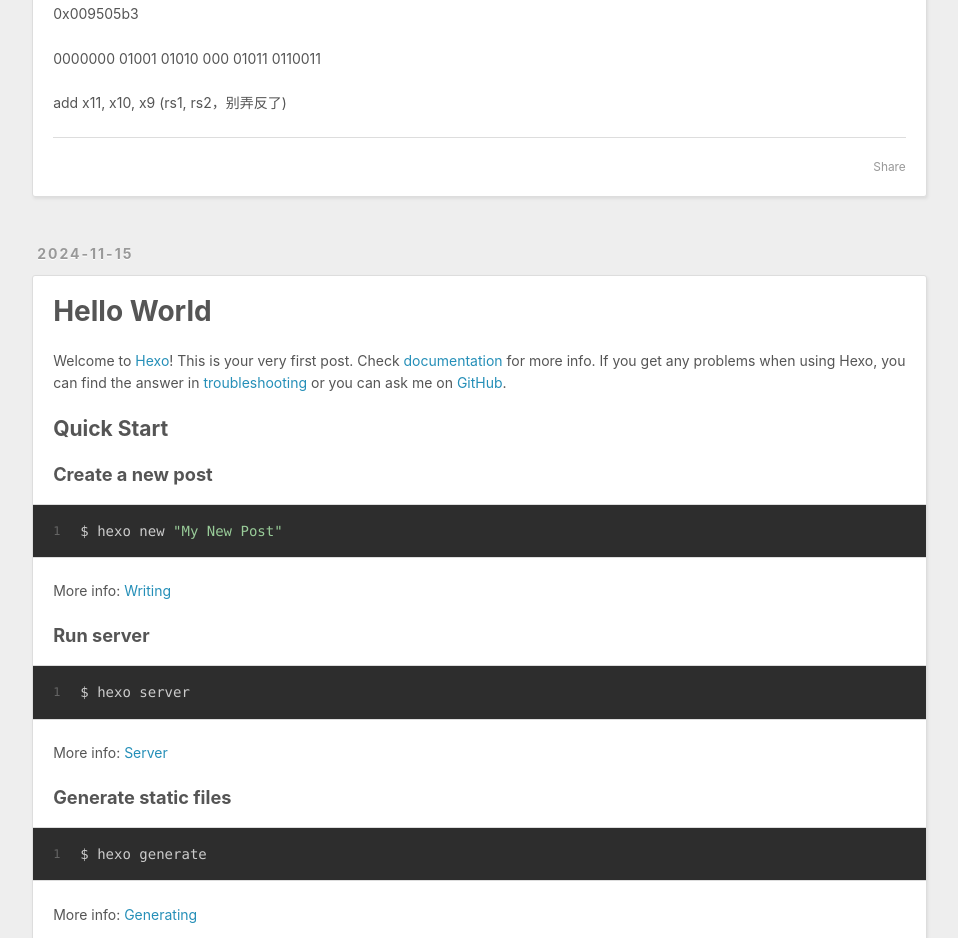
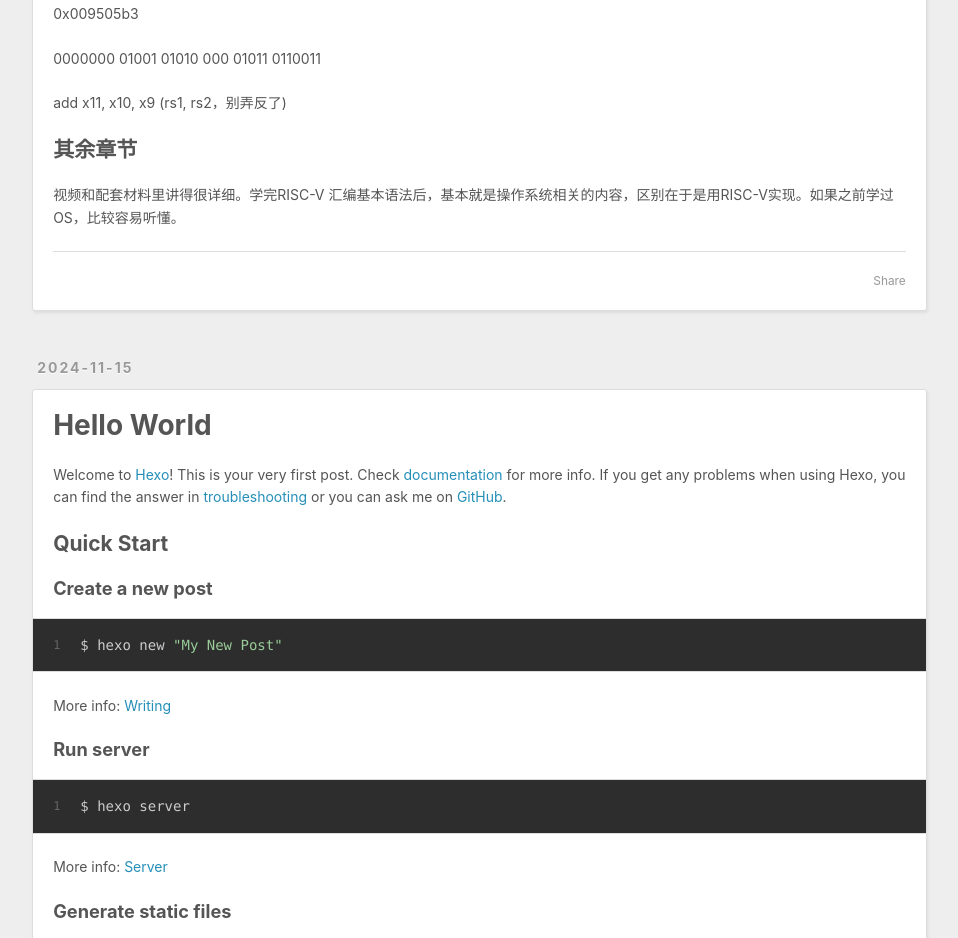
Before and after one commit to LuYunlu/LuYunlu.github.io, a plain HTML site: page index.html in a window 1280 px wide. Shown: the part 5450-6388 px from the top of the page, without its empty margins (8-966 px from the left). Drawn offline with Linux system fonts and the light colour scheme.

Commit message:
Site updated: 2024-11-29 15:23:00

```diff
--- a/index.html
+++ b/index.html
@@ -218,6 +218,7 @@ $ cd $HOME/ws
 <p>0x009505b3</p>
 <p>0000000 01001 01010 000 01011 0110011</p>
 <p>add x11, x10, x9 (rs1, rs2，别弄反了)</p>
+<h2 id="其余章节"><a href="#其余章节" class="headerlink" title="其余章节"></a>其余章节</h2><p>视频和配套材料里讲得很详细。学完RISC-V 汇编基本语法后，基本就是操作系统相关的内容，区别在于是用RISC-V实现。如果之前学过OS，比较容易听懂。</p>
 
 
     </div>
```
Also changed, not shown: 2024/11/16/Learning——Develop RISC-V OS（PLCT Mr.Wang）/index.html (+2 -1 lines).
